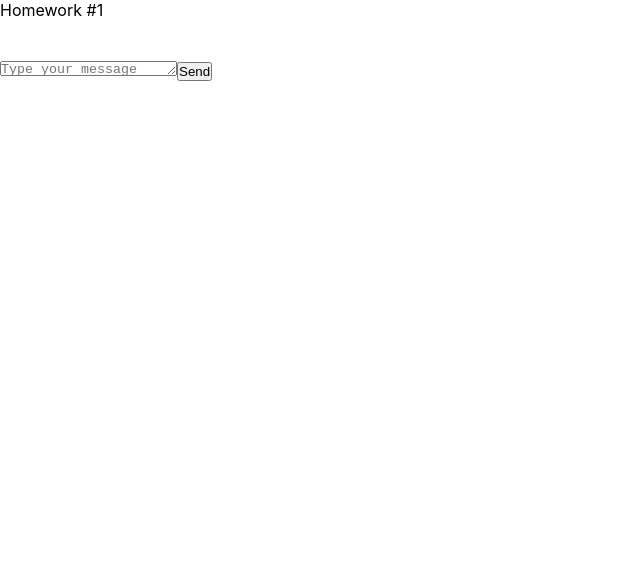
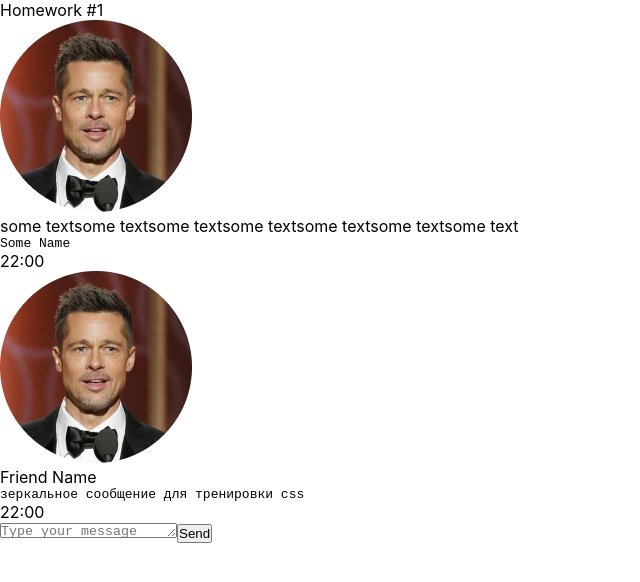
Before and after one commit to arturican/homework_old, a React (Create React App) app: page / in a window 1280 px wide. Shown: the top 582 px of the page, without its empty margins (0-640 px from the left). Built offline with nearby package versions, Linux system fonts and the light colour scheme.

Commit message:
выполнил без верстки

```diff
--- a/src/s2-homeworks/hw01/friend-message/FriendMessage.tsx
+++ b/src/s2-homeworks/hw01/friend-message/FriendMessage.tsx
@@ -1,8 +1,10 @@
 import React from 'react'
 import s from './FriendMessage.module.css'
+import {MessageType} from "../HW1";
+import {MessagePropsType} from "../message/Message";
 
 // создать тип вместо any и отобразить приходящие данные
-const FriendMessage = (props: any) => {
+const FriendMessage = (props: MessagePropsType) => {
     return (
         <div
             id={'hw1-friend-message-' + props.message.id}
@@ -12,7 +14,7 @@
                 <img
                     id={'hw1-friend-avatar-' + props.message.id}
                     // создаёт студент
-
+                    src={props.message.user.avatar}
                     //
                 />
                 <div className={s.friendText}>
@@ -21,7 +23,7 @@
                         className={s.friendName}
                     >
                         {/*создаёт студент*/}
-
+                        {props.message.user.name}
                         {/**/}
                     </div>
                     <pre
@@ -29,7 +31,7 @@
                         className={s.friendMessageText}
                     >
                         {/*создаёт студент*/}
-
+                        {props.message.message.text}
                         {/**/}
                     </pre>
                 </div>
@@ -39,7 +41,7 @@
                 className={s.friendTime}
             >
                 {/*создаёт студент*/}
-
+                {props.message.message.time}
                 {/**/}
             </div>
         </div>
--- a/src/s2-homeworks/hw01/message/Message.tsx
+++ b/src/s2-homeworks/hw01/message/Message.tsx
@@ -1,8 +1,12 @@
 import React from 'react'
 import s from './Message.module.css'
+import {MessageType} from "../HW1";
+
 
 // нужно создать правильный тип вместо any
-export type MessagePropsType = any
+export type MessagePropsType = {
+    message: MessageType
+}
 
 // нужно отобразить приходящие данные
 const Message = (props: MessagePropsType) => {
@@ -12,25 +16,25 @@
                 <img
                     id={'hw1-avatar-' + props.message.id}
                     // создаёт студент
-
+                    src={props.message.user.avatar}
                     //
                 />
                 <div className={s.text}>
                     <div id={'hw1-name-' + props.message.id} className={s.name}>
                         {/*создаёт студент*/}
-
+                        {props.message.message.text}
                         {/**/}
                     </div>
                     <pre id={'hw1-text-' + props.message.id} className={s.messageText}>
                         {/*создаёт студент*/}
-
+                        {props.message.user.name}
                         {/**/}
                     </pre>
                 </div>
             </div>
             <div id={'hw1-time-' + props.message.id} className={s.time}>
                 {/*создаёт студент*/}
-
+                {props.message.message.time}
                 {/**/}
             </div>
         </div>
```
Also changed, not shown: src/s2-homeworks/hw01/HW1.tsx (+15 -1 lines).
